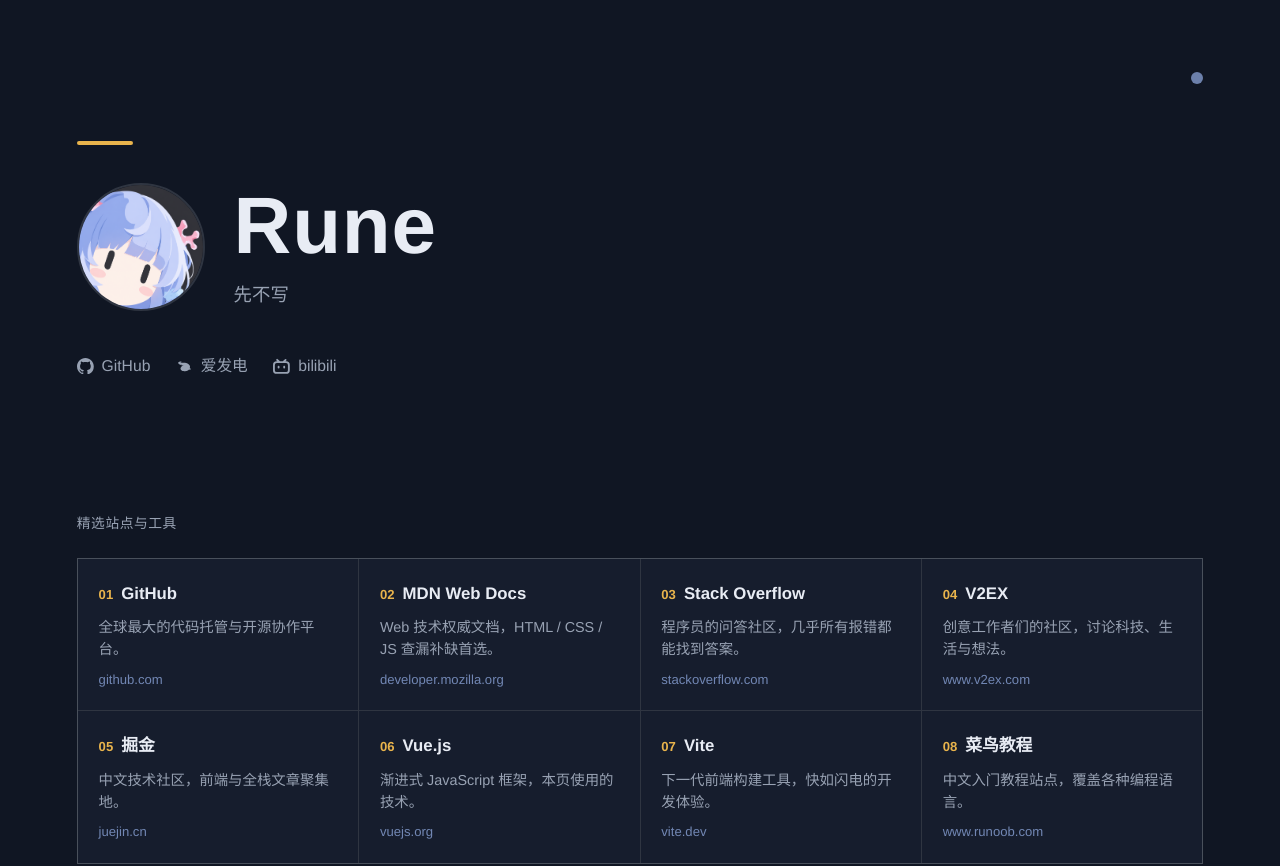
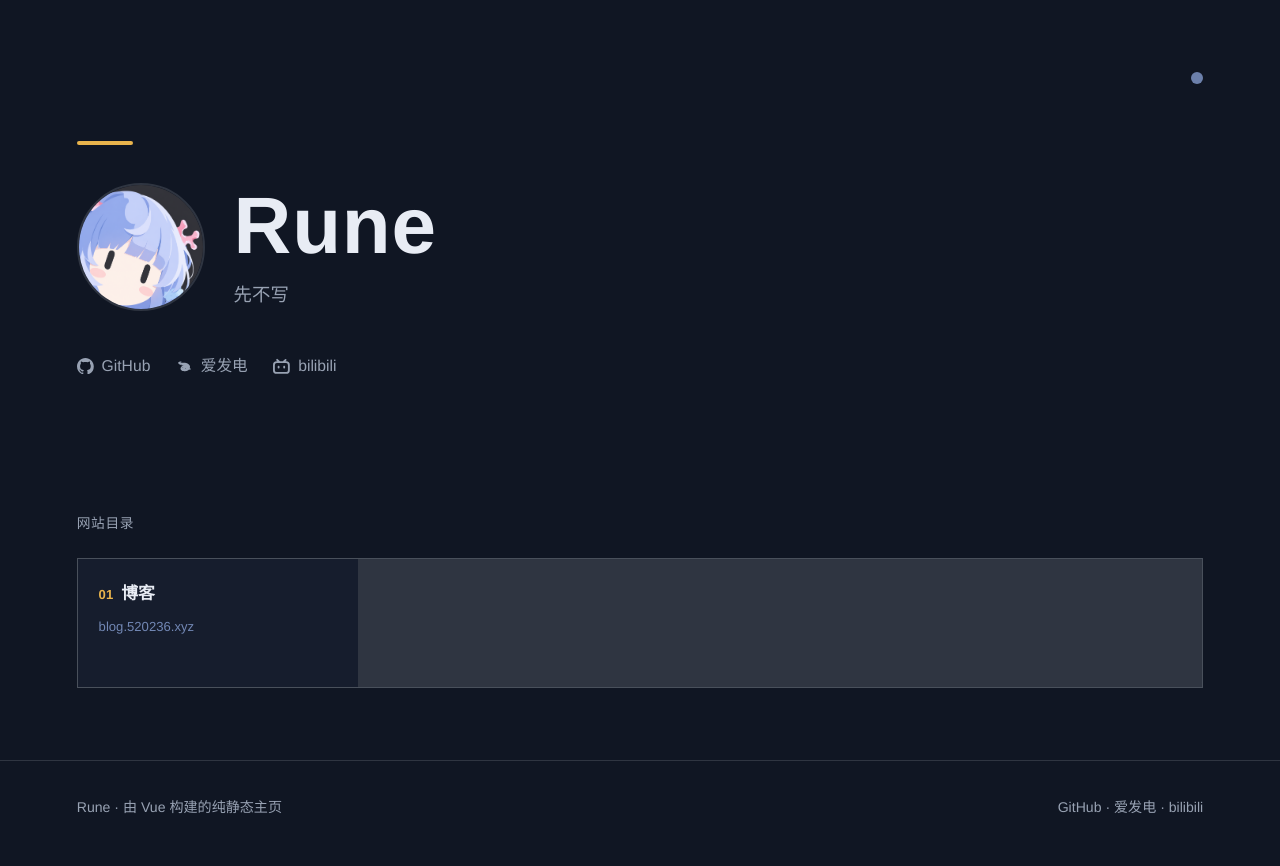
Before and after one commit to Rune-cn/yourhome, a Vue app: page / in a window 1280 px wide. Shown: the top 866 px of the page. Built offline with nearby package versions, Linux system fonts and the light colour scheme.

Commit message:
网站目录改为仅博客；去掉站点简介

```diff
--- a/src/components/HeroSection.vue
+++ b/src/components/HeroSection.vue
@@ -20,7 +20,7 @@
         <nav class="media" aria-label="个人媒体">
           <a v-for="m in media" :key="m.name" :href="m.url" target="_blank" rel="noopener">
             <svg :viewBox="m.viewBox || '0 0 16 16'" fill="currentColor" aria-hidden="true">
-              <path :d="m.icon" />
+              <path :d="m.icon" :fill-rule="m.fillRule || 'nonzero'" />
             </svg>
             <span>{{ m.name }}</span>
           </a>
--- a/src/components/SiteGrid.vue
+++ b/src/components/SiteGrid.vue
@@ -8,7 +8,7 @@
 
 <template>
   <main class="grid-wrap">
-    <p class="section-label">精选站点与工具</p>
+    <p class="section-label">网站目录</p>
     <div class="grid">
       <a
         v-for="(s, i) in sites"
@@ -23,7 +23,7 @@
           <span class="idx" aria-hidden="true">{{ String(i + 1).padStart(2, '0') }}</span>
           {{ s.name }}
         </h3>
-        <p>{{ s.desc }}</p>
+
         <span class="url">{{ pretty(s.url) }}</span>
       </a>
     </div>
--- a/src/data/sites.js
+++ b/src/data/sites.js
@@ -1,11 +1,8 @@
-// 站点与工具列表（示例数据，后续可替换为自己的站点）
+// 网站目录
 export const sites = [
-  { name: 'GitHub',          url: 'https://github.com',                 desc: '全球最大的代码托管与开源协作平台。' },
-  { name: 'MDN Web Docs',    url: 'https://developer.mozilla.org/',     desc: 'Web 技术权威文档，HTML / CSS / JS 查漏补缺首选。' },
-  { name: 'Stack Overflow',  url: 'https://stackoverflow.com/',         desc: '程序员的问答社区，几乎所有报错都能找到答案。' },
-  { name: 'V2EX',            url: 'https://www.v2ex.com/',              desc: '创意工作者们的社区，讨论科技、生活与想法。' },
-  { name: '掘金',            url: 'https://juejin.cn/',                 desc: '中文技术社区，前端与全栈文章聚集地。' },
-  { name: 'Vue.js',          url: 'https://vuejs.org/',                 desc: '渐进式 JavaScript 框架，本页使用的技术。' },
-  { name: 'Vite',            url: 'https://vite.dev/',                  desc: '下一代前端构建工具，快如闪电的开发体验。' },
-  { name: '菜鸟教程',        url: 'https://www.runoob.com/',            desc: '中文入门教程站点，覆盖各种编程语言。' },
+  {
+    name: '博客',
+    url: 'https://blog.520236.xyz/',
+    desc: 'Rune 的博客：随笔与记录，由 Hugo 驱动。',
+  },
 ]
```
Also changed, not shown: src/data/media.js (+1 -0 lines).
